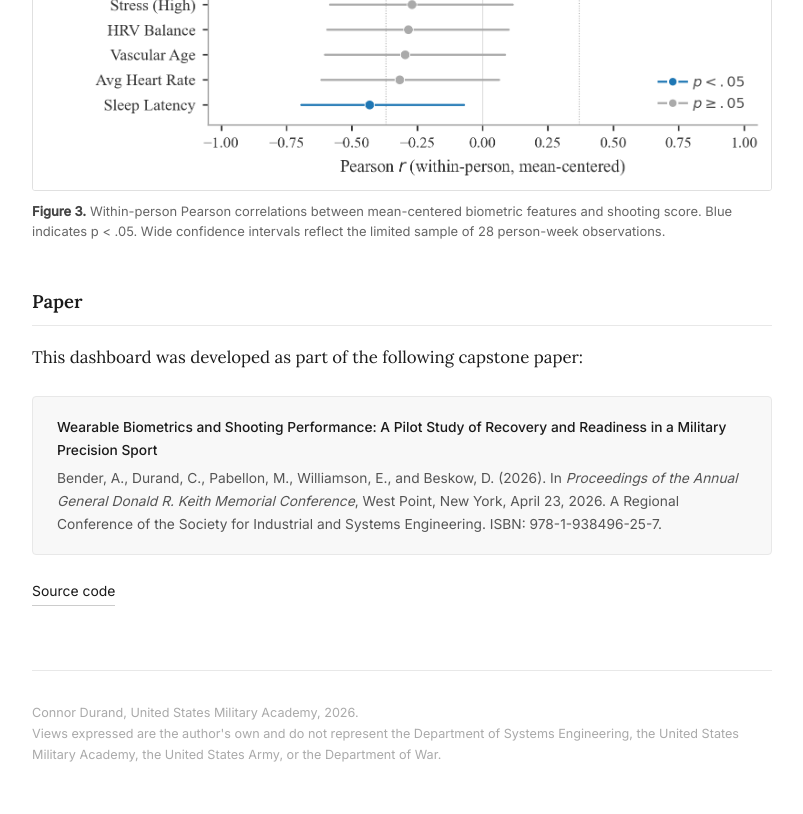
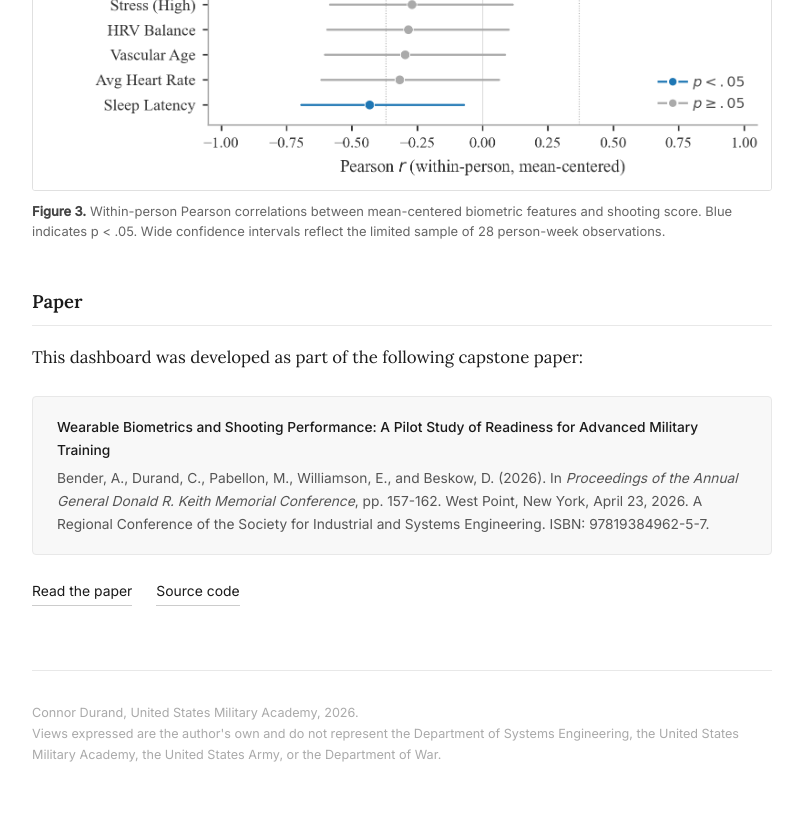
Before and after one commit to connordurand/hr-shot-monitor, a plain HTML site: page docs/index.html in a window 1280 px wide. Shown: the part 4025-4839 px from the top of the page, without its empty margins (238-1041 px from the left). Drawn offline with Linux system fonts and the light colour scheme.

Commit message:
Fix published paper title and add PDF link

```diff
--- a/docs/index.html
+++ b/docs/index.html
@@ -5,12 +5,12 @@
   <meta name="viewport" content="width=device-width, initial-scale=1.0">
 
   <title>HR Shot Monitor: Real-Time Biometric Monitoring for Precision Shooting</title>
-  <meta name="description" content="A live heart-rate and shot-event monitoring system for the USMA Skeet and Trap Team. Synchronizes Polar H-10 beat-level heart rate with audio-detected shot events in real time.">
+  <meta name="description" content="A live heart-rate and shot-event monitoring system for the USMA Skeet and Trap Team. Synchronizes Polar H-10 beat-level heart rate with audio-detected shot events in real time. Published in the Proceedings of the Annual General Donald R. Keith Memorial Conference, 2026.">
   <meta name="author" content="Connor Durand">
 
   <meta property="og:type" content="website">
   <meta property="og:title" content="HR Shot Monitor: Real-Time Biometric Monitoring for Precision Shooting">
-  <meta property="og:description" content="Live Polar H-10 heart rate and audio shot-event synchronization built for the USMA Skeet and Trap Team. Biometric features explained 53% of variance in shooting performance.">
+  <meta property="og:description" content="Live Polar H-10 heart rate and audio shot-event synchronization built for the USMA Skeet and Trap Team. Published in the Proceedings of the Annual General Donald R. Keith Memorial Conference, 2026. Biometric features explained 53% of variance in shooting performance.">
   <meta property="og:image" content="https://connordurand.github.io/hr-shot-monitor/assets/screenshot_analytics.jpg">
   <meta property="og:url" content="https://connordurand.github.io/hr-shot-monitor/">
   <meta name="twitter:card" content="summary_large_image">
@@ -523,16 +523,17 @@
 
     <div class="citation">
       <div class="paper-title">
-        Wearable Biometrics and Shooting Performance: A Pilot Study of Recovery and Readiness
-        in a Military Precision Sport
+        Wearable Biometrics and Shooting Performance: A Pilot Study of Readiness for
+        Advanced Military Training
       </div>
       Bender, A., Durand, C., Pabellon, M., Williamson, E., and Beskow, D. (2026).
       In <em>Proceedings of the Annual General Donald R. Keith Memorial Conference</em>,
-      West Point, New York, April 23, 2026. A Regional Conference of the Society for
-      Industrial and Systems Engineering. ISBN: 978-1-938496-25-7.
+      pp. 157-162. West Point, New York, April 23, 2026. A Regional Conference of the
+      Society for Industrial and Systems Engineering. ISBN: 97819384962-5-7.
     </div>
 
     <div class="links">
+      <a href="https://www.ieworldconference.org/content/WP2026/Papers/GDRKMCC26_30.pdf">Read the paper</a>
       <a href="https://github.com/connordurand/hr-shot-monitor">Source code</a>
     </div>
   </section>
```
